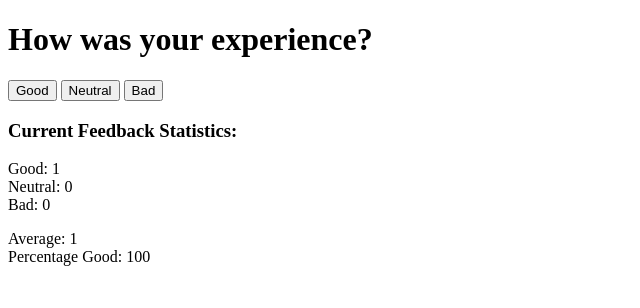
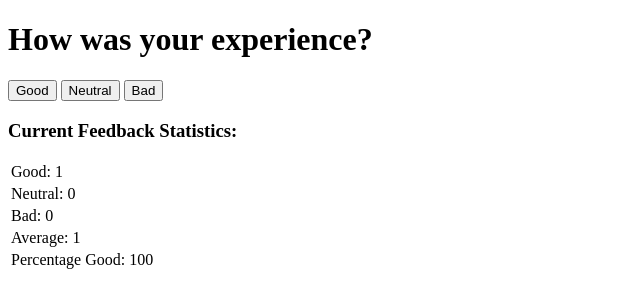
Before and after one commit to jtmcg0/FullStackOpen, a React (Vite) app in the folder part1/unicafe/: page / in a window 1280 px wide. Both pictures are taken after a click on the button "Good". Shown: the top 308 px of the page, without its empty margins (0-640 px from the left). Built offline with nearby package versions, Linux system fonts and the light colour scheme.

Commit message:
End of Exercise 1.11

```diff
--- a/part1/unicafe/src/App.jsx
+++ b/part1/unicafe/src/App.jsx
@@ -33,15 +33,15 @@ const Statistics = (props) => {
     return(
       <div>
         <h3>Current Feedback Statistics:</h3>
-        <p>
-          <StatisticLine text='Good' value={good} />
-          <StatisticLine text='Neutral' value={neutral} />
-          <StatisticLine text='Bad' value={bad} />
-        </p>
-        <p>
-          <StatisticLine text='Average' value={(good + (bad * -1)) / totalClicks} />
-          <StatisticLine text='Percentage Good' value={good / totalClicks * 100} />
-        </p>
+          <table>
+            <tbody>
+              <tr><td><StatisticLine text='Good' value={good} /></td></tr>
+              <tr><td><StatisticLine text='Neutral' value={neutral} /></td></tr>
+              <tr><td><StatisticLine text='Bad' value={bad} /></td></tr>
+              <tr><td><StatisticLine text='Average' value={(good + (bad * -1)) / totalClicks} /></td></tr>
+              <tr><td><StatisticLine text='Percentage Good' value={good / totalClicks * 100} /></td></tr>
+            </tbody>
+          </table>
       </div>
     )
 
```
